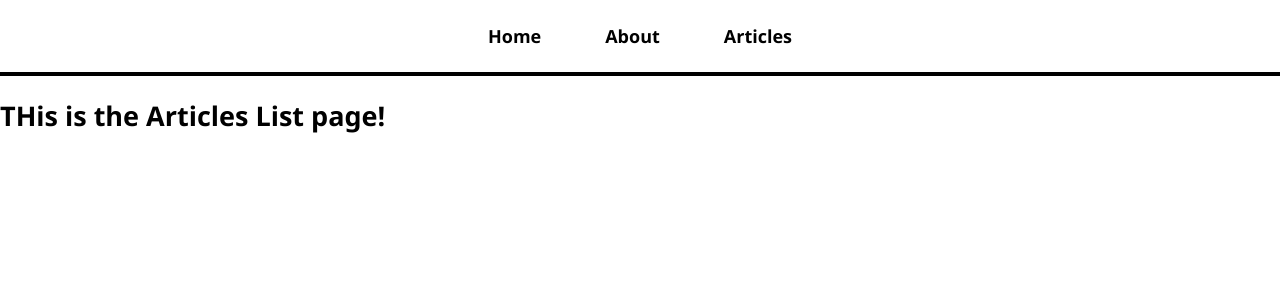
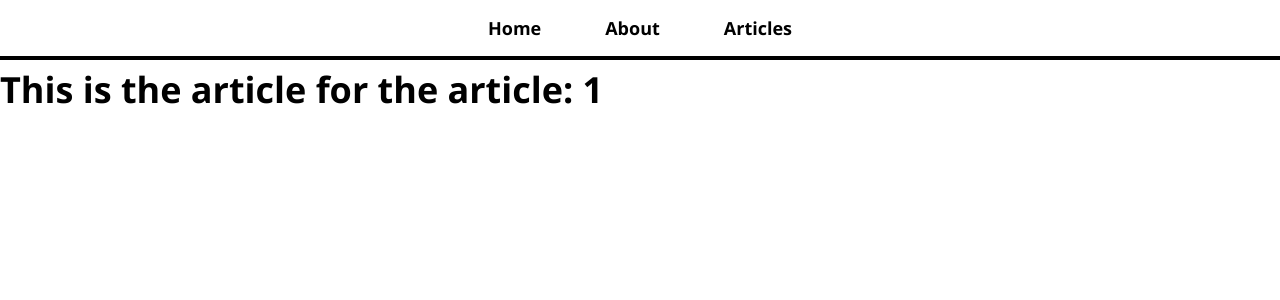
Before and after one commit to moyen03/ReactFullSite, a React (Create React App) app in the folder my-blog/: page /articles/1 in a window 1280 px wide. Shown: the top 300 px of the page. Built offline with nearby package versions, Linux system fonts and the light colour scheme.

Commit message:
fix article page issue

```diff
--- a/my-blog/package.json
+++ b/my-blog/package.json
@@ -8,7 +8,7 @@
     "@testing-library/user-event": "^13.5.0",
     "react": "^18.1.0",
     "react-dom": "^18.1.0",
-    "react-router-dom": "^6.23.0",
+    "react-router-dom": "^6.3.0",
     "react-scripts": "5.0.1",
     "web-vitals": "^2.1.4"
   },
--- a/my-blog/src/App.css
+++ b/my-blog/src/App.css
@@ -34,15 +34,15 @@ nav ul {
 
 nav li {
   display: inline-block;
-  padding-top: 24px;
-  padding-bottom: 24px;
+  padding-top: 16px;
+  padding-bottom: 16px;
 }
 
 nav a {
   text-decoration: none;
   color: black;
   font-weight: bold;
-  padding: 24px 32px;
+  padding: 16px 32px;
 }
 
 nav a:hover {
@@ -53,7 +53,7 @@ nav a:hover {
 #page-body {
   max-width: 700px;
   margin: auto;
-  padding-top: 72px;
+  padding-top: 64px;
 }
 
 .article-list-item {
@@ -76,7 +76,7 @@ nav a:hover {
   margin-bottom: 16px;
 }
 
-input, textarea {
+#add-comment-form input, textarea {
   display: block;
   width: 300px;
   padding: 8px;
@@ -85,12 +85,6 @@ input, textarea {
   font-size: 18px;
   border: 2px solid black;
   margin-bottom: 16px;
-}
-
-.error {
-  padding: 8px;
-  border-radius: 4px;
-  background-color: pink;
 }
 
 #add-comment-form button {
@@ -106,9 +100,3 @@ input, textarea {
   border-bottom: 2px solid black;
   padding: 16px;
 }
-
-.nav-right {
-  position: absolute;
-  top: 8px;
-  right: 8px;
-}
--- a/my-blog/src/App.js
+++ b/my-blog/src/App.js
@@ -8,13 +8,12 @@ import ArticlePage from "./pages/ArticlePage";
 function App() {
   return (
     <div className="App">
-      <h1>My Awesome Blog</h1>
       <BrowserRouter>
         <Routes>
           <Route path="/" element={<HomePage />} />
           <Route path="/about" element={<AboutPage />} />
           <Route path="/articles" element={<ArticlesListPage />} />
-          <Route path="/articles/:articleId" element={<ArticlesListPage />} />
+          <Route path="/articles/:articleId" element={<ArticlePage />} />
         </Routes>
       </BrowserRouter>
     </div>
--- /dev/null
+++ b/my-blog/src/NavBar.js
@@ -0,0 +1,21 @@
+import { Link } from 'react-router-dom';
+
+const NavBar = () => {
+    return (
+        <nav>
+            <ul>
+                <li>
+                    <Link to="/">Home</Link>
+                </li>
+                <li>
+                    <Link to="/about">About</Link>
+                </li>
+                <li>
+                    <Link to="/articles">Articles</Link>
+                </li>
+            </ul>
+        </nav>
+    );
+}
+
+export default NavBar;
--- a/my-blog/src/pages/AboutPage.js
+++ b/my-blog/src/pages/AboutPage.js
@@ -1,10 +1,11 @@
 import React from "react";
-import Navbar from "./NavBar";
+import NavBar from "../NavBar";
 
 const AboutPage = () => {
   return (
     <div>
-      <Navbar />
+      <NavBar />
+      <p></p>
       <h2>THis is the about page!</h2>
     </div>
   );
--- a/my-blog/src/pages/ArticlePage.js
+++ b/my-blog/src/pages/ArticlePage.js
@@ -1,13 +1,14 @@
 import React from "react";
 import { useParams } from "react-router-dom";
-import Navbar from "./NavBar";
+import NavBar from "../NavBar";
 import articles from "./article-content";
 
 const ArticlePage = () => {
   const { articleId } = useParams();
   return (
     <div>
-      <Navbar />
+      <NavBar />
+      <p></p>
       <h1>This is the article for the article: {articleId}</h1>
     </div>
   );
--- a/my-blog/src/pages/ArticlesListPage.js
+++ b/my-blog/src/pages/ArticlesListPage.js
@@ -1,10 +1,11 @@
 import React from "react";
-import Navbar from "./NavBar";
+import NavBar from "../NavBar";
 
 const ArticlesListPage = () => {
   return (
     <div>
-      <Navbar />
+      <NavBar />
+      <p></p>
       <h2>THis is the Articles List page!</h2>
     </div>
   );
--- a/my-blog/src/pages/HomePage.js
+++ b/my-blog/src/pages/HomePage.js
@@ -1,10 +1,11 @@
 import React from "react";
-import Navbar from "./NavBar";
+import NavBar from "../NavBar";
 
 const HomePage = () => {
   return (
     <div>
-      <Navbar />
+      <NavBar />
+      <p></p>
       <h1>THis is the home page!</h1>
     </div>
   );
--- a/my-blog/src/pages/NavBar.js
+++ /dev/null
@@ -1,22 +0,0 @@
-import React from "react";
-import { Link } from "react-router-dom";
-
-function Navbar() {
-  return (
-    <nav>
-      <ul>
-        <li>
-          <Link to="/">Home</Link>
-        </li>
-        <li>
-          <Link to="/about">About</Link>
-        </li>
-        <li>
-          <Link to="/articles">Articles</Link>
-        </li>
-      </ul>
-    </nav>
-  );
-}
-
-export default Navbar;
```
Also changed, not shown: 2 other files (tests, documents, lock files or other folders).
